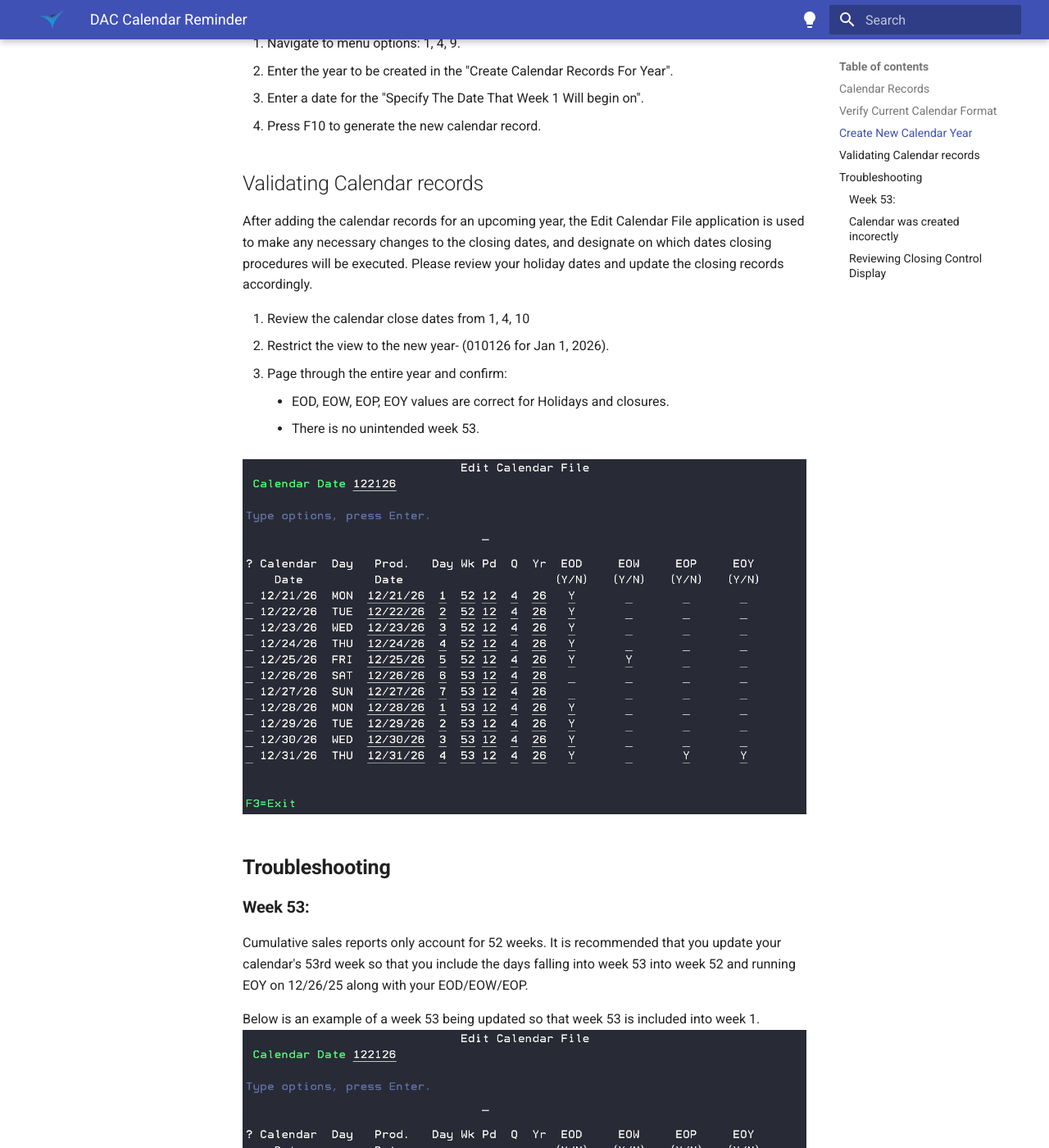
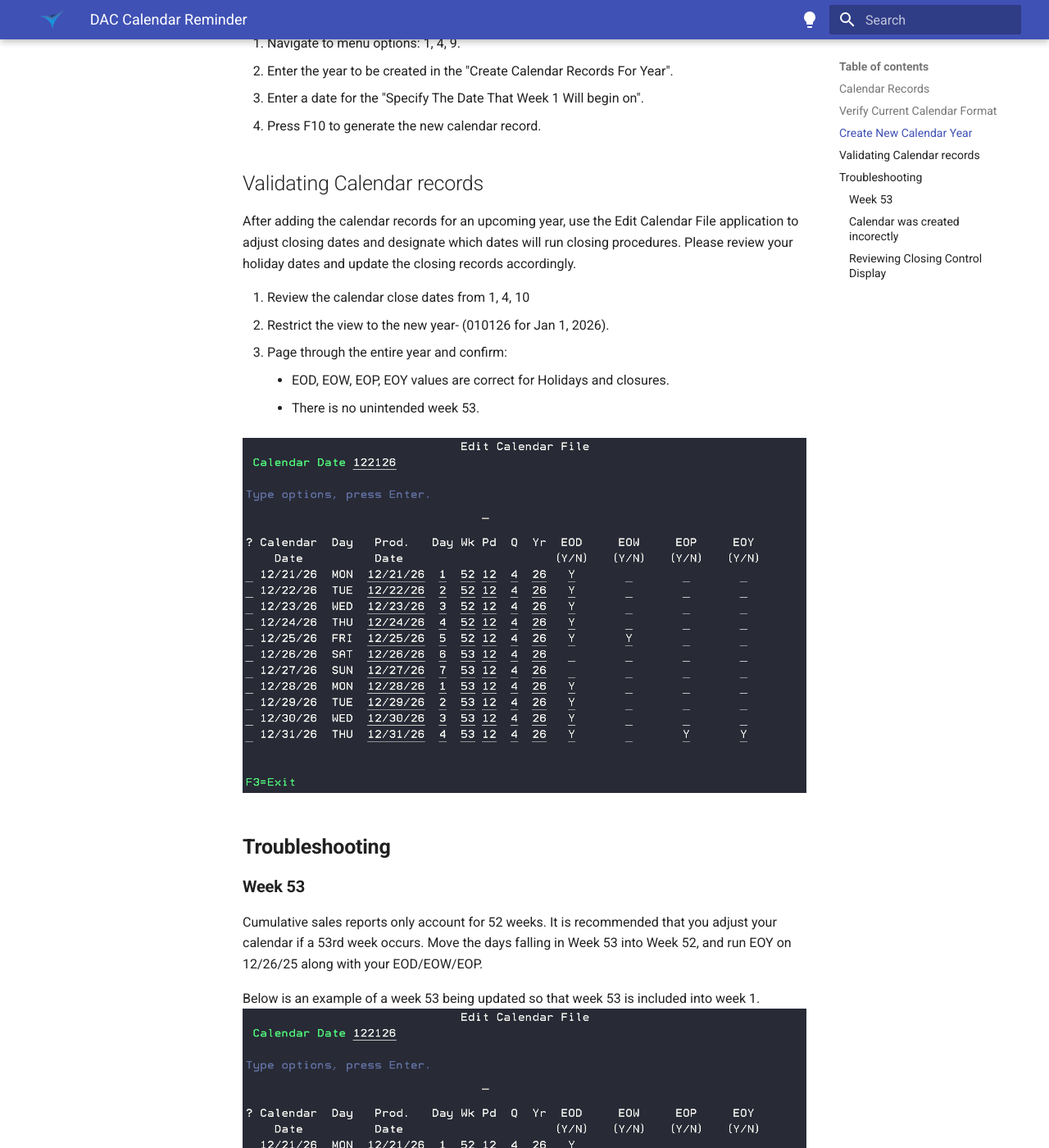
Before and after one commit to AydenB/mkdocs, an MkDocs documentation site: the page built from docs/how-to/Dac Calendar EOY.md, in a window 1280 px wide and 1400 px high, scrolled down 1391 px. Shown: the whole window at 82% size. Built offline with MkDocs 1.6.1 and Material for MkDocs 9.7.7, drawn with Linux system fonts in a browser that asks for light colours; some of the changed text lies outside the part shown.

Commit message:
docs: update DAC Calendar EOY guide for clarity and completeness

```diff
--- a/docs/how-to/Dac Calendar EOY.md
+++ b/docs/how-to/Dac Calendar EOY.md
@@ -27,7 +27,7 @@ Once the current calendar format is confirmed you can generate the new year.
 4. Press F10 to generate the new calendar record.
 
 ## Validating Calendar records
-After adding the calendar records for an upcoming year, the Edit Calendar File application is used to make any necessary changes to the closing dates, and designate on which dates closing procedures will be executed. Please review your holiday dates and update the closing records accordingly.
+After adding the calendar records for an upcoming year, use the Edit Calendar File application to adjust closing dates and designate which dates will run closing procedures. Please review your holiday dates and update the closing records accordingly.
 
 1. Review the calendar close dates from 1, 4, 10
 2. Restrict the view to the new year- (010126 for Jan 1, 2026).
@@ -39,15 +39,15 @@ After adding the calendar records for an upcoming year, the Edit Calendar File a
 
 ## <B> Troubleshooting </B>
 
-### <B> Week 53:</B>
-Cumulative sales reports only account for 52 weeks. It is recommended that you update your calendar's 53rd week so that you include the days falling into week 53 into week 52 and running EOY on 12/26/25 along with your EOD/EOW/EOP.
+### <B> Week 53</B>
+Cumulative sales reports only account for 52 weeks. It is recommended that you adjust your calendar if a 53rd week occurs. Move the days falling in Week 53 into Week 52, and run EOY on 12/26/25 along with your EOD/EOW/EOP.
 
 Below is an example of a week 53 being updated so that week 53 is included into week 1.
 ![alt text](EditCalendarFile53.png)
 ![alt text](EditCalendarFile53Fix.png)
 
 ### <B> Calendar was created incorectly </B>
-If the days of the week were incorectly entered, you can remove the new calendar file from the menu options:
+If the days of the week were incorrectly entered, you can remove the new calendar file from the menu options:
 1, 4, 9, F11 to delete calendar records
 
 ### <B> Reviewing Closing Control Display </B>
```
Also changed, not shown: other parts of docs/how-to/Dac Calendar EOY.md (+1 -1 lines).
